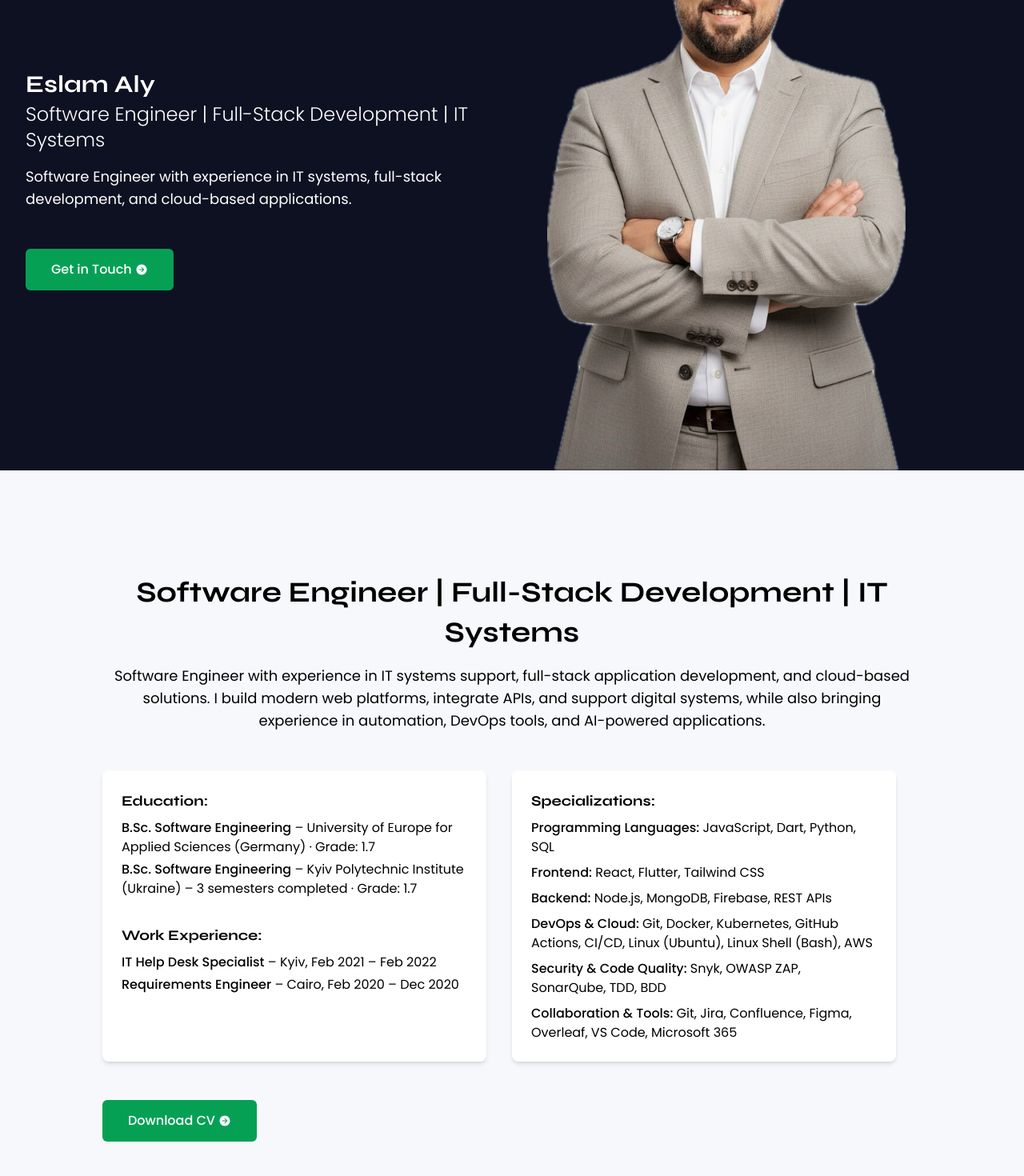
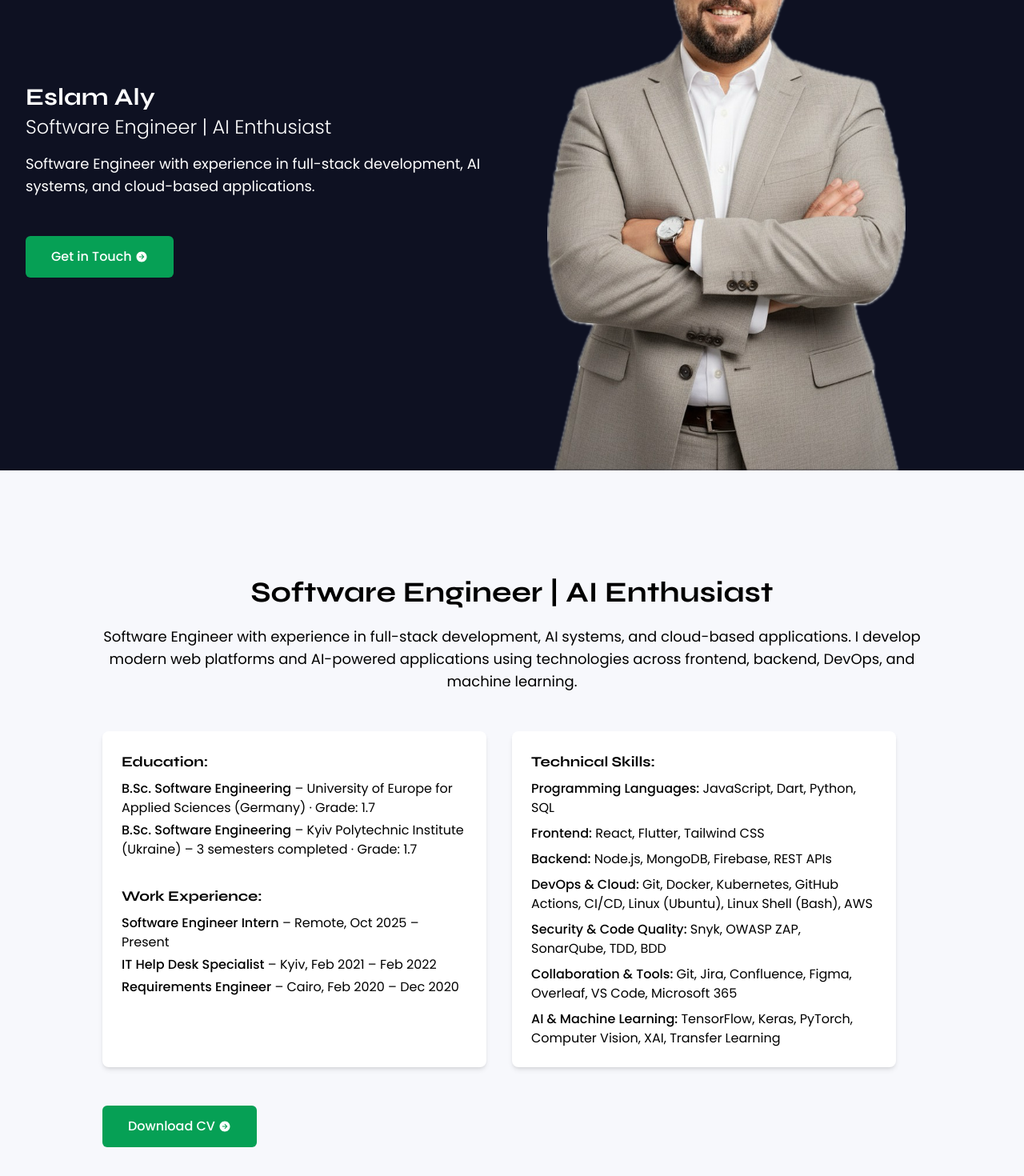
Before and after one commit to Eslam-Aly/my-portfolio, a React (Vite) app: page / in a window 1280 px wide. Shown: the part 340-1810 px from the top of the page at 80% size. Built offline with nearby package versions, Linux system fonts and the light colour scheme.

Commit message:
updated content

```diff
--- a/src/components/About.jsx
+++ b/src/components/About.jsx
@@ -16,14 +16,13 @@ function About() {
         >
           <div className="text-center mb-12">
             <h2 className="text-4xl font-secondary font-bold mb-4 leading-snug">
-              Software Engineer | Full-Stack Development | IT Systems
+              Software Engineer | AI Enthusiast
             </h2>
             <p className="text-lg">
-              Software Engineer with experience in IT systems support,
-              full-stack application development, and cloud-based solutions. I
-              build modern web platforms, integrate APIs, and support digital
-              systems, while also bringing experience in automation, DevOps
-              tools, and AI-powered applications.
+              Software Engineer with experience in full-stack development, AI
+              systems, and cloud-based applications. I develop modern web
+              platforms and AI-powered applications using technologies across
+              frontend, backend, DevOps, and machine learning.
             </p>
           </div>
           <div className="flex flex-col mx-auto justify-between  lg:flex-row  pb-12 ">
@@ -53,6 +52,12 @@ function About() {
               <ul className="mb-8 space-y-1">
                 <li>
                   <span className="font-medium text-black">
+                    Software Engineer Intern
+                  </span>{" "}
+                  – Remote, Oct 2025 – Present
+                </li>
+                <li>
+                  <span className="font-medium text-black">
                     IT Help Desk Specialist
                   </span>{" "}
                   – Kyiv, Feb 2021 – Feb 2022
@@ -67,7 +72,7 @@ function About() {
             </div>
             <div className="mb-4 lg:mb-0 lg:mr-8 bg-white p-6 rounded-lg shadow-md flex-1">
               <h3 className="text-lg font-bold mb-2 font-secondary">
-                Specializations:
+                Technical Skills:
               </h3>
               <ul className=" space-y-2">
                 <li>
@@ -103,6 +108,13 @@ function About() {
                   </span>{" "}
                   Git, Jira, Confluence, Figma, Overleaf, VS Code, Microsoft 365
                 </li>
+                <li>
+                  <span className="font-medium text-black">
+                    AI & Machine Learning:
+                  </span>{" "}
+                  TensorFlow, Keras, PyTorch, Computer Vision, XAI, Transfer
+                  Learning
+                </li>
               </ul>
             </div>
           </div>
--- a/src/components/Hero.jsx
+++ b/src/components/Hero.jsx
@@ -32,11 +32,11 @@ function Hero() {
             Eslam Aly
           </h1>
           <h2 className="text-2xl font-light mb-4">
-            Software Engineer | Full-Stack Development | IT Systems
+            Software Engineer | AI Enthusiast
           </h2>
           <p className="text-sm md:text-lg mb-12 ">
-            Software Engineer with experience in IT systems, full-stack
-            development, and cloud-based applications.
+            Software Engineer with experience in full-stack development, AI
+            systems, and cloud-based applications.
           </p>
           <button
             onClick={handleScroll}
--- a/src/components/Publications.jsx
+++ b/src/components/Publications.jsx
@@ -245,18 +245,19 @@ function Publications() {
           >
             <div className="bg-white rounded-lg p-12 flex-1 shadow-lg flex flex-col justify-between h-full">
               <h3 className="text-xl font-semibold mb-4">
-                Explainable Expert System for Plant Disease and Plant Health
-                Detection Using Mobile Images
+                Uncertainty-Aware and Explainable Deep Learning Framework for
+                Robust Plant Disease Diagnosis Under Real-World Conditions
               </h3>
               <hr className="w-24 border text-primary border-primary" />
 
               <p className=" my-4 ">
-                This thesis investigates explainable AI techniques for
-                interpretable plant health assessment using mobile imagery.
+                This thesis investigates explainable AI, uncertainty-aware deep
+                learning, and expert-system-assisted plant disease diagnosis
+                using computer vision techniques.
               </p>
               <ul className="list-disc list-inside space-y-3 my-6">
                 <li>📍 Bachelor’s Thesis</li>
-                <li>🟡 Status: In Progress</li>
+                <li>🟡 Status: Ongoing (Expected 2026)</li>
               </ul>
             </div>
           </motion.div>
```
